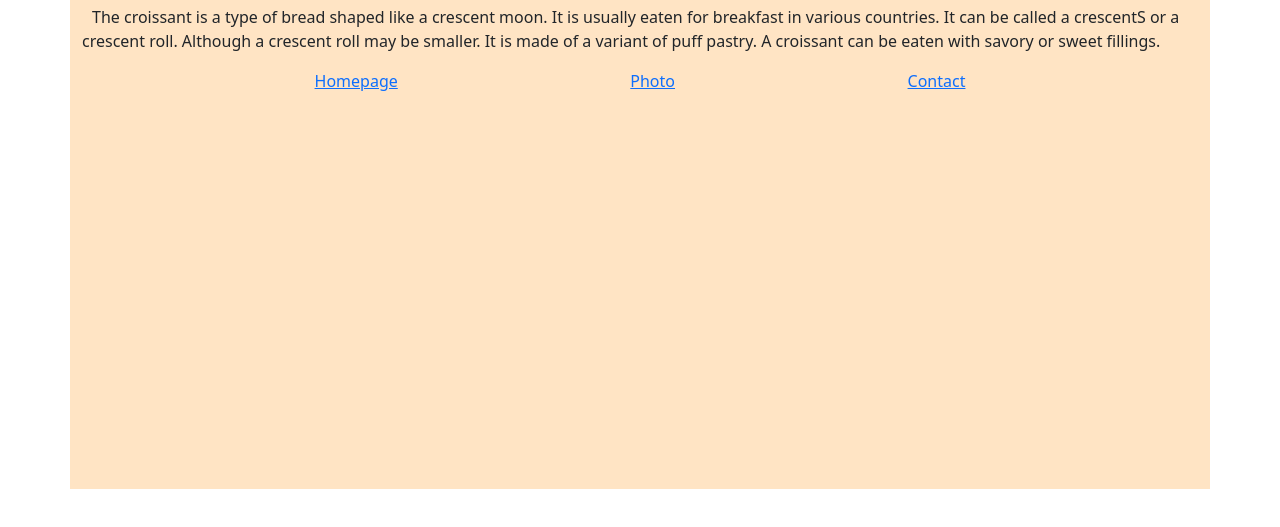
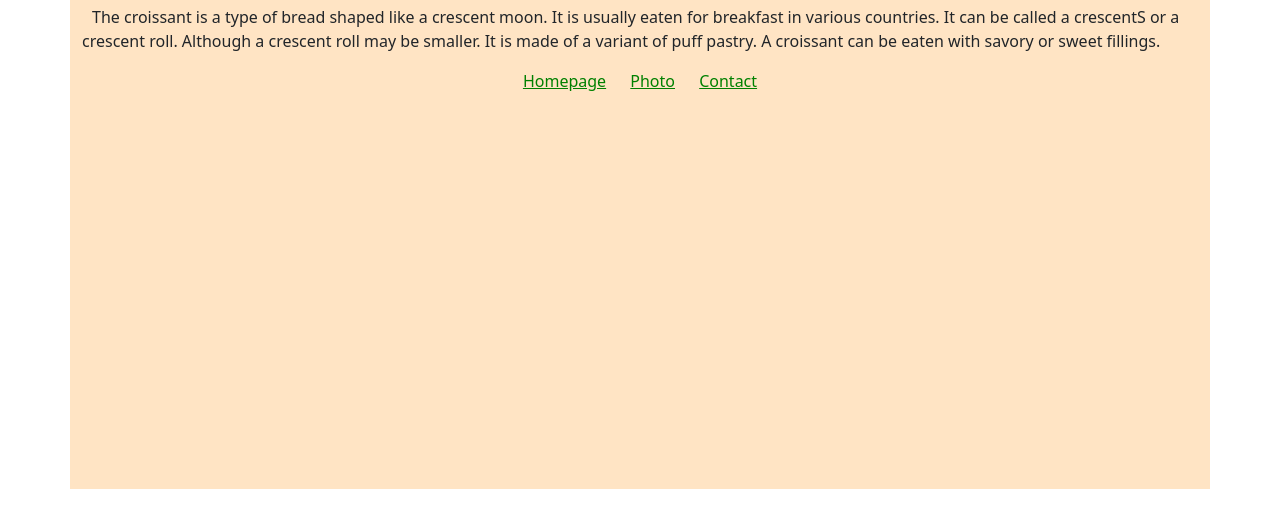
Before and after one commit to Sara-mwk/Croissant, a plain HTML site: page index.html in a window 1280 px wide. Shown: the part 111-638 px from the top of the page. Drawn offline with nearby package versions, Linux system fonts and the light colour scheme.

Commit message:
Added footer

```diff
--- a/css/styles.css
+++ b/css/styles.css
@@ -13,6 +13,15 @@ h4 {
 p {
     text-indent: 10px;
 }
+
+footer {
+    text-align: center;
+}
+
+footer a {
+    margin: 0 10px;
+    color: green;
+}
 .container {
     width: 300px;
     height: 600px;
--- a/index.html
+++ b/index.html
@@ -22,11 +22,11 @@
         a crescent roll. Although a crescent roll may be smaller. It is made of a variant of puff pastry.
          A croissant can be eaten with savory or sweet fillings.
     </p>
-    <div class="d-flex justify-content-evenly">
+    <footer>
     <a href="/">Homepage</a>
     <a href="photo.html">Photo</a>
     <a href="contact.html">Contact</a>
-</div>
+</footer>
 </div>
 
 </body>
```
Also changed, not shown: contact.html (+2 -2 lines), photo.html (+2 -2 lines).
